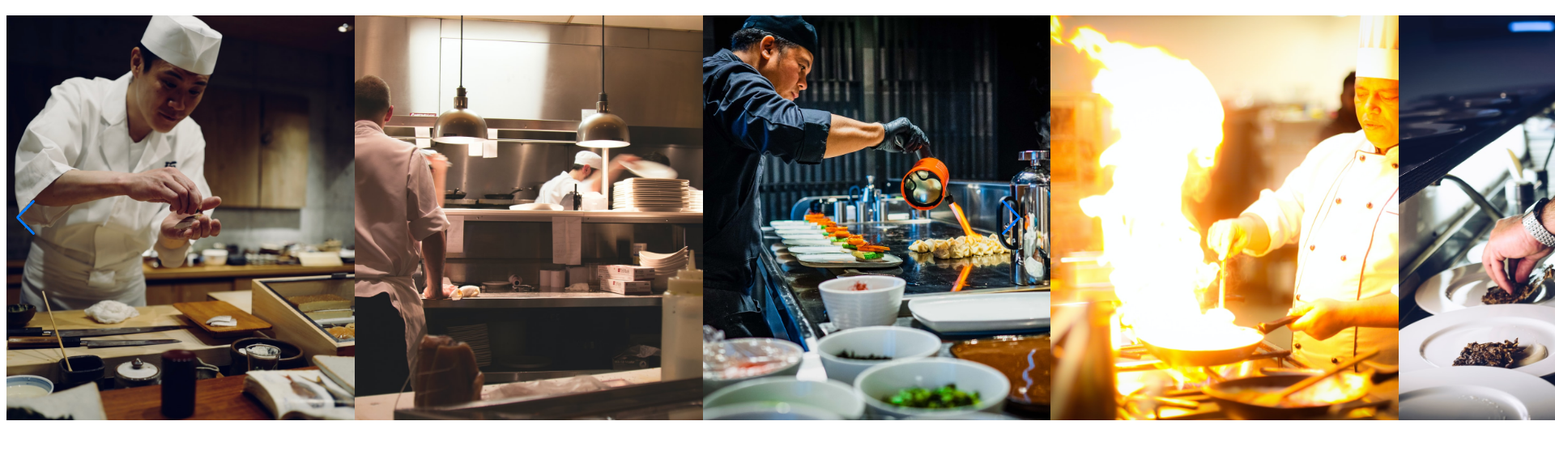
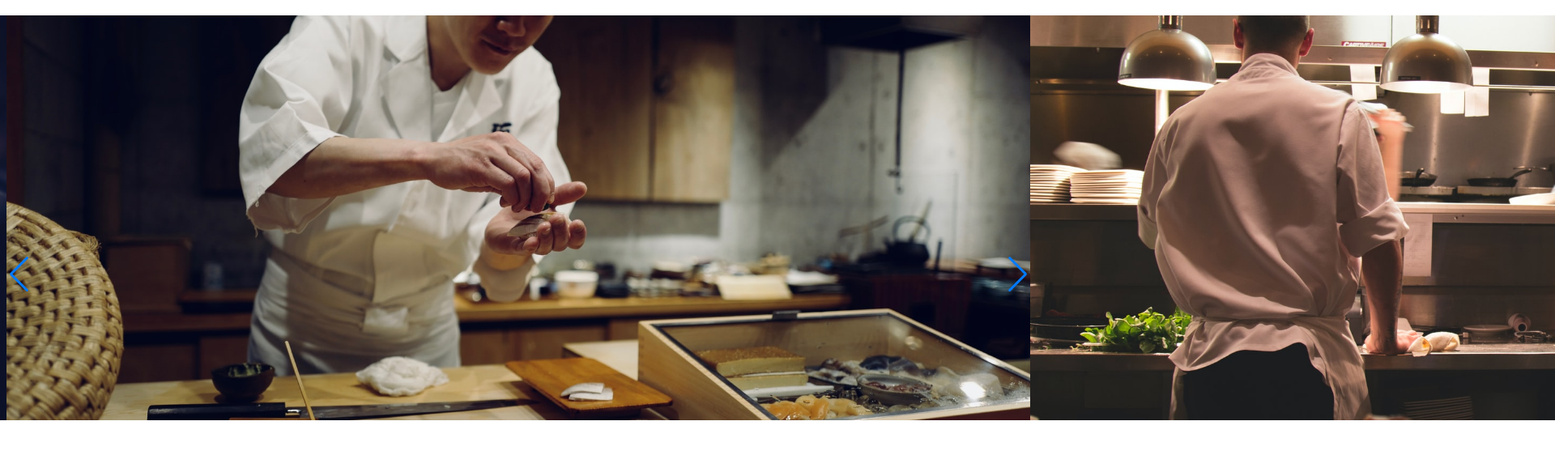
Before and after one commit to Kenta-Sugaya/Practice, a plain HTML site: page index.html in a window 1280 px wide. Shown: the part 61-618 px from the top of the page at 81% size, 1920 px wide, since content can reach past the window. Drawn offline with nearby package versions, Linux system fonts and the light colour scheme.

Commit message:
repair script.js

```diff
--- a/practice.css
+++ b/practice.css
@@ -17,12 +17,8 @@ a {
 .Title {
   text-align: center;
 }
-.swiper-container {
-  position: relative;
-}
 .swiper-slide {
   height: 500px;
-  width: 34%;
   background-repeat: no-repeat;
   background-position: center;
   background-size: cover;
--- a/script.js
+++ b/script.js
@@ -1,14 +1,8 @@
-const swiper = new Swiper('.swiper', {
+const swiper = new Swiper('.swiper-container', {
   // Optional parameters
-  direction: 'vertical',
   loop: true,
   slidePerView: 2,
   centeredSlides: true,
-
-  // If we need pagination
-  pagination: {
-    el: '.swiper-pagination',
-  },
 
   // Navigation arrows
   navigation: {
```
